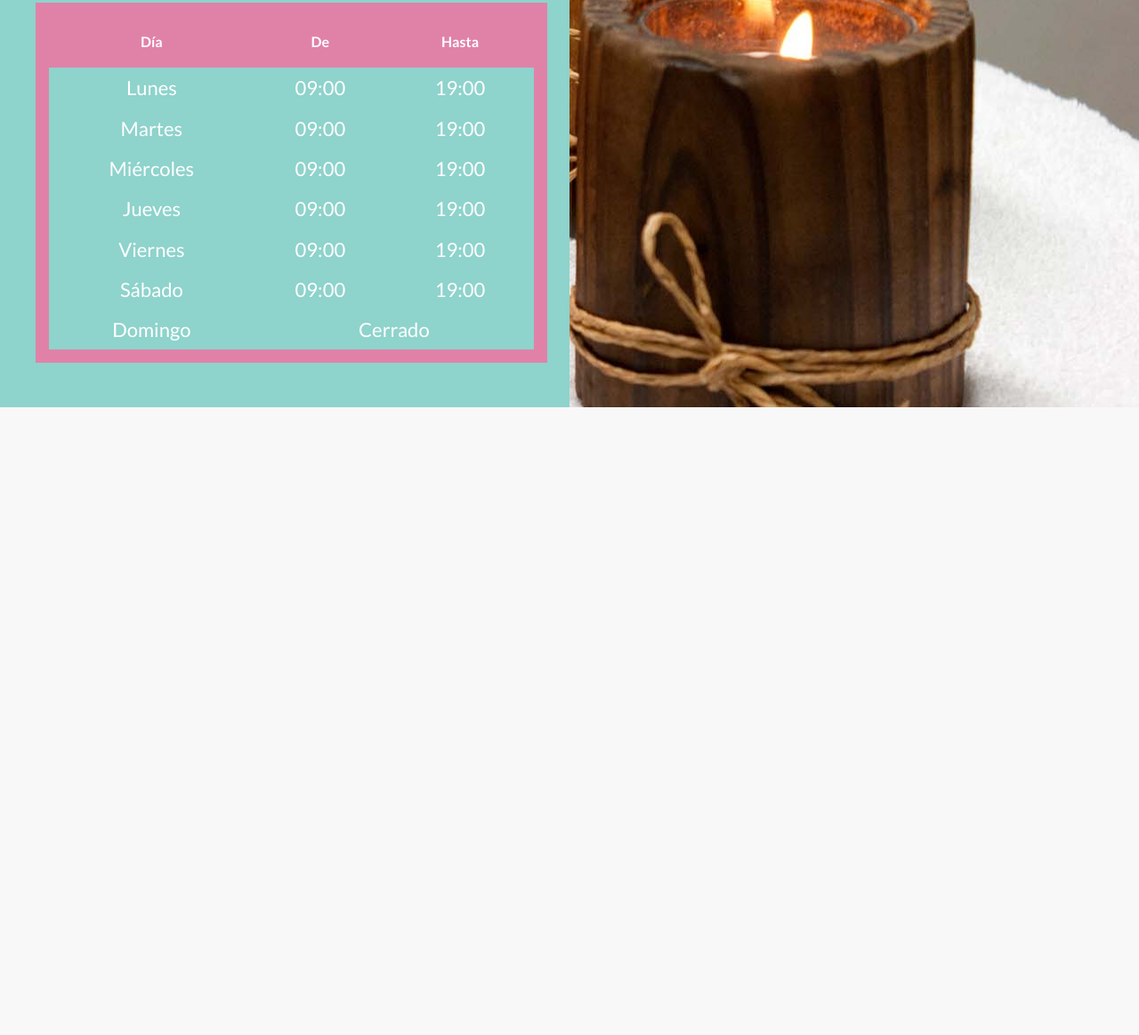
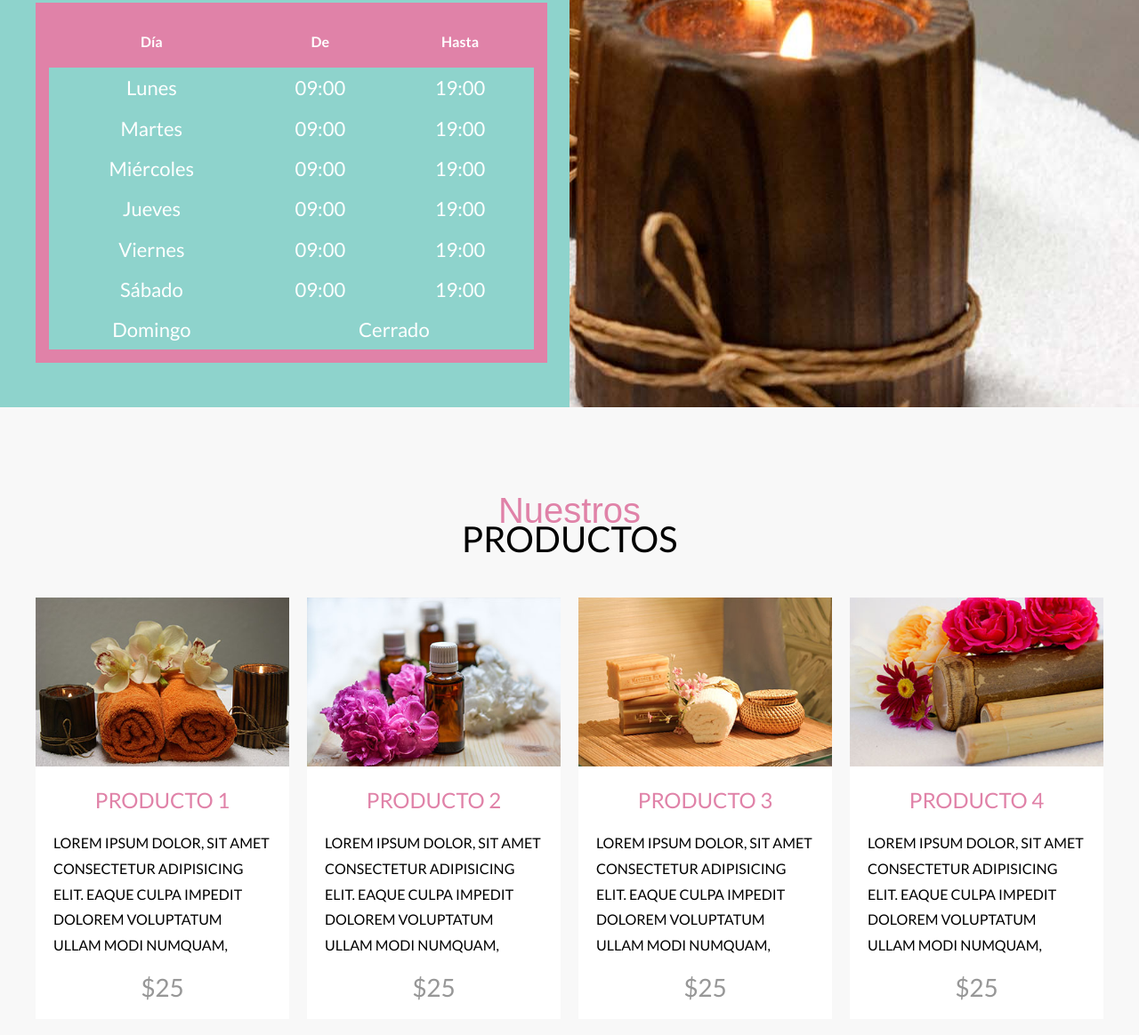
Before and after one commit to JuliGeralDev/carolina_spa, a website: page index.html in a window 1280 px wide. Shown: the part 1322-2486 px from the top of the page at 89% size. Before the commit the page ends 1780 px from the top, so only its background shows below. Drawn offline with nearby package versions, Linux system fonts and the light colour scheme; files that its build step writes are made by us from their sources; files whose address does not match are found by name; a web font is replaced by a local one.

Commit message:
Agregando seccion productos

```diff
--- a/index.html
+++ b/index.html
@@ -166,5 +166,59 @@
             </div>
         </div>
     </section>
+
+    <main class="productos contenedor seccion">
+        <h2 class="productos__heading">
+            Nuestros <span>productos</span>
+        </h2>
+
+            <div class="productos__grid">
+                <div class="producto">
+                    <img class="producto__imagen" src="build/img/producto_01.jpg" alt="imagen producto">
+
+                    <div class="producto__contenido">
+                        <h3 class="producto__nombre">Producto 1</h3>
+                        <p class="producto__descripcion">Lorem ipsum dolor, sit amet consectetur adipisicing elit. Eaque culpa impedit dolorem voluptatum ullam modi numquam,</p>
+                        <p class="producto__precio">$25</p>
+
+                    </div>
+                </div>
+
+                <div class="producto">
+                    <img class="producto__imagen" src="build/img/producto_02.jpg" alt="imagen producto">
+
+                    <div class="producto__contenido">
+                        <h3 class="producto__nombre">Producto 2</h3>
+                        <p class="producto__descripcion">Lorem ipsum dolor, sit amet consectetur adipisicing elit. Eaque culpa impedit dolorem voluptatum ullam modi numquam,</p>
+                        <p class="producto__precio">$25</p>
+
+                    </div>
+
+                </div>
+
+                <div class="producto">
+                    <img class="producto__imagen" src="build/img/producto_03.jpg" alt="imagen producto">
+
+                    <div class="producto__contenido">
+                        <h3 class="producto__nombre">Producto 3</h3>
+                        <p class="producto__descripcion">Lorem ipsum dolor, sit amet consectetur adipisicing elit. Eaque culpa impedit dolorem voluptatum ullam modi numquam,</p>
+                        <p class="producto__precio">$25</p>
+
+                    </div>
+
+                </div>
+
+                <div class="producto">
+                    <img class="producto__imagen" src="build/img/producto_04.jpg" alt="imagen producto">
+
+                    <div class="producto__contenido">
+                        <h3 class="producto__nombre">Producto 4</h3>
+                        <p class="producto__descripcion">Lorem ipsum dolor, sit amet consectetur adipisicing elit. Eaque culpa impedit dolorem voluptatum ullam modi numquam,</p>
+                        <p class="producto__precio">$25</p>
+
+                    </div>
+                </div>
+            </div>
+    </main>
 </body>
 </html>
--- a/src/scss/ui/contenido/_index.scss
+++ b/src/scss/ui/contenido/_index.scss
@@ -1,3 +1,4 @@
 @forward 'bienvenida';
 @forward 'cards';
 @forward 'horarios';
+@forward 'productos';
--- /dev/null
+++ b/src/scss/ui/contenido/_productos.scss
@@ -0,0 +1,50 @@
+@use 'base/mixins' as m;
+@use 'base/variables' as v;
+
+
+.productos {
+    &__heading {
+      @include m.headingCursiva;
+      margin-bottom: 5rem;
+    }
+    &__grid {
+      @include m.grid(1, 2rem);
+      @include m.tablet{
+        @include m.grid(2, 2rem);
+      }
+
+      @include m.desktop{
+        @include m.grid(4, 2rem);
+      }
+
+
+    }
+  }
+
+.producto {
+
+  &__contenido {
+    background-color: v.$blanco;
+    padding: 2rem;
+
+  }
+  &__descripcion {
+    font-size: 1.6rem;
+    text-transform: uppercase;
+    line-height: 1.8;
+  }
+  &__imagen {
+    width: 100%;
+  }
+  &__nombre {
+    @include m.heading;
+    font-size: 2.4rem;
+    color: v.$secundario;
+  }
+  &__precio {
+    text-align: center;
+    color: v.$gris;
+    font-size: 2.8rem;
+    margin: 0;
+  }
+}
```
